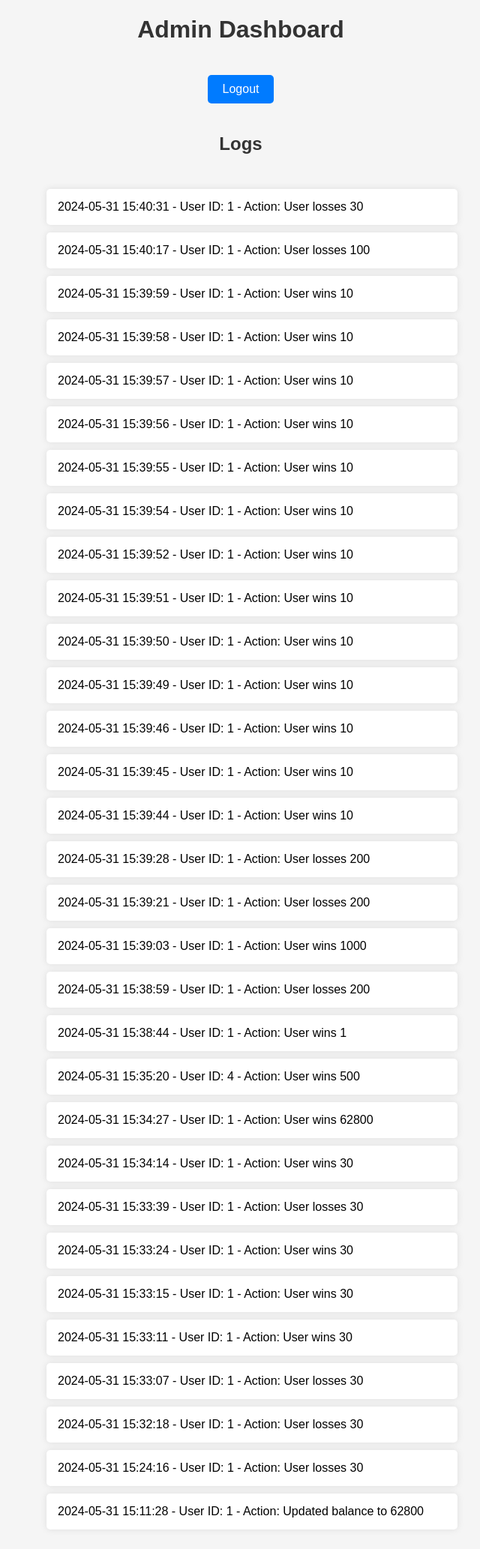
After one commit to notmhyk/Fortune-Casino-Finals, a Flask app: page /admin-dashboard in a window 1280 px wide. The commit adds this page. Shown: the whole page at 75% size, without its empty margins (319-959 px from the left). Run offline with Flask 3, Linux system fonts and the light colour scheme; a user stored in the database is signed in.

Commit message:
made an admin login and admin log dashboard

```diff
--- a/app.py
+++ b/app.py
@@ -100,10 +100,12 @@ def update_balance():
     try:
         user.balance = float(new_balance)
         db.session.commit()
+        db_handler.log_action(user_id, f'Updated balance to {new_balance}')
         return jsonify({"status": "success", "new_balance": user.balance})
     except Exception as e:
         db.session.rollback()
         return jsonify({"status": "error", "message": str(e)}), 500
+
 
 @app.route("/update_balance_vip", methods=["POST"])
 @login_required
@@ -122,6 +124,7 @@ def update_balance_vip():
     try:
         user.vip = new_vip
         db.session.commit()
+        db_handler.log_action(user_id, f'User Avails to {new_vip}')
         session['user']['vip'] = new_vip
         session.modified = True
         return jsonify({"status": "success", "new_vip": user.vip})
@@ -147,6 +150,7 @@ def add_balance():
         points_to_add = int(points_to_add)
         user.balance += points_to_add
         db.session.commit()
+        db_handler.log_action(user_id, f'User wins {points_to_add}')
         return jsonify({"status": "success", "new_balance": user.balance})
     except Exception as e:
         db.session.rollback()
@@ -174,6 +178,7 @@ def deduct_points():
 
         user.balance = new_balance
         db.session.commit()
+        db_handler.log_action(user_id, f'User losses {points_to_deduct}')
         session['user']['balance'] = new_balance
         session.modified = True
         return jsonify({"status": "success", "new_balance": user.balance})
@@ -334,7 +339,7 @@ def upload():
 
 @app.route("/logout")
 def logout():
-    session.pop('user', None)
+    session.pop('user_id', None)
     return redirect(url_for('login'))
 
 @app.route("/game-roll-em-die")
@@ -520,6 +525,31 @@ def brickBreaker():
         return redirect(url_for('login'))
     return render_template('games/brick-breaker.html', user=user.to_dict())
 
+@app.route("/admin-login", methods=["POST", "GET"])
+def admin_login():
+    if request.method == "POST":
+        username = request.form['usernameAdmin']
+        password = request.form['passwordAdmin']
+        admin = db_handler.admin_login(username, password)
+        if admin:
+            session['admin_id'] = admin.id
+            return redirect(url_for('admin_dashboard'))
+        else:
+            flash('Invalid username or password', 'error')
+            return redirect(url_for('admin_login'))
+    return render_template('login/admin-login.html')
+
+@app.route("/admin-dashboard")
+def admin_dashboard():
+    if 'admin_id' not in session:
+        return redirect(url_for('admin_login'))
+    logs = db_handler.get_all_logs()
+    return render_template('dashboard/admin-dashboard.html', logs=logs)
+
+@app.route("/admin-logout")
+def admin_logout():
+    session.pop('admin_id', None)
+    return redirect(url_for('admin_login'))
 
 if __name__ == '__main__':
     app.run(debug=True)
--- a/db_handler.py
+++ b/db_handler.py
@@ -1,6 +1,6 @@
 from sqlalchemy.exc import IntegrityError
 from flask import flash, redirect, url_for, render_template
-from models import User, db
+from models import User, Admin, Log, db
 from werkzeug.security import check_password_hash, generate_password_hash
 
 class DBHandler:
@@ -64,6 +64,38 @@ class DBHandler:
             flash('Email not found. Password update failed.', 'error')
             return False
 
+    def admin_login(self, username, password):
+        try:
+            existing_admin = Admin.query.filter_by(username=username).first()
+            if existing_admin:
+                return existing_admin
+            else:
+                flash('Incorrect username or password', 'error')
+                return None
+        except IntegrityError:
+            flash('An error occurred while logging in the admin.', 'error')
+            return None
+
+    def log_action(self, user_id, action):
+        new_log = Log(user_id=user_id, action=action)
+        with self.app.app_context():
+            self.db.session.add(new_log)
+            self.db.session.commit()
+
+    def get_all_logs(self):
+        return Log.query.order_by(Log.timestamp.desc()).all()
+
+    def reset_password_by_email(self, email, new_password):
+        user = User.query.filter_by(email=email).first()
+        hashed_password = generate_password_hash(new_password)
+        if user:
+            user.password = hashed_password
+            self.db.session.commit()
+            return True
+        else:
+            flash('Email not found. Password update failed.', 'error')
+            return False
+
     def close(self):
         with self.app.app_context():
             self.db.session.close()
--- /dev/null
+++ b/templates/dashboard/admin-dashboard.html
@@ -0,0 +1,58 @@
+<!DOCTYPE html>
+<html lang="en">
+<head>
+    <meta charset="UTF-8">
+    <title>Admin Dashboard</title>
+    <style>
+        body {
+            font-family: Arial, sans-serif;
+            display: flex;
+            flex-direction: column;
+            align-items: center;
+            justify-content: center;
+            min-height: 100vh;
+            margin: 0;
+            background-color: #f5f5f5;
+        }
+        h1, h2 {
+            text-align: center;
+            color: #333;
+        }
+        a {
+            display: inline-block;
+            margin: 20px 0;
+            padding: 10px 20px;
+            background-color: #007BFF;
+            color: white;
+            text-decoration: none;
+            border-radius: 5px;
+        }
+        a:hover {
+            background-color: #0056b3;
+        }
+        ul {
+            list-style-type: none;
+            padding: 0;
+        }
+        li {
+            background-color: white;
+            margin: 10px 0;
+            padding: 15px;
+            border-radius: 5px;
+            box-shadow: 0 0 10px rgba(0, 0, 0, 0.1);
+            width: 100%;
+            max-width: 600px;
+        }
+    </style>
+</head>
+<body>
+    <h1>Admin Dashboard</h1>
+    <a href="{{ url_for('admin_logout') }}">Logout</a>
+    <h2>Logs</h2>
+    <ul>
+        {% for log in logs %}
+        <li>{{ log.timestamp }} - User ID: {{ log.user_id }} - Action: {{ log.action }}</li>
+        {% endfor %}
+    </ul>
+</body>
+</html>
```
Also changed, not shown: models.py (+11 -0 lines), templates/games/higher-card-lower-card.html (+55 -174 lines), templates/login/admin-login.html (added, +60 -0 lines), instance/database.db.
